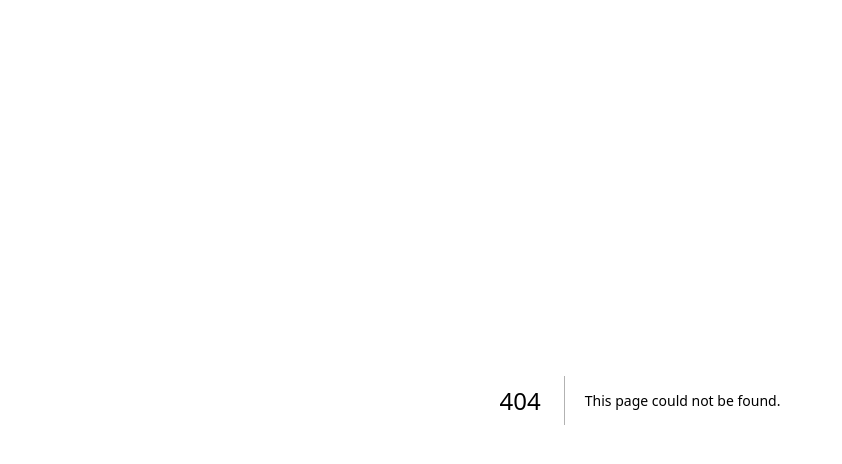
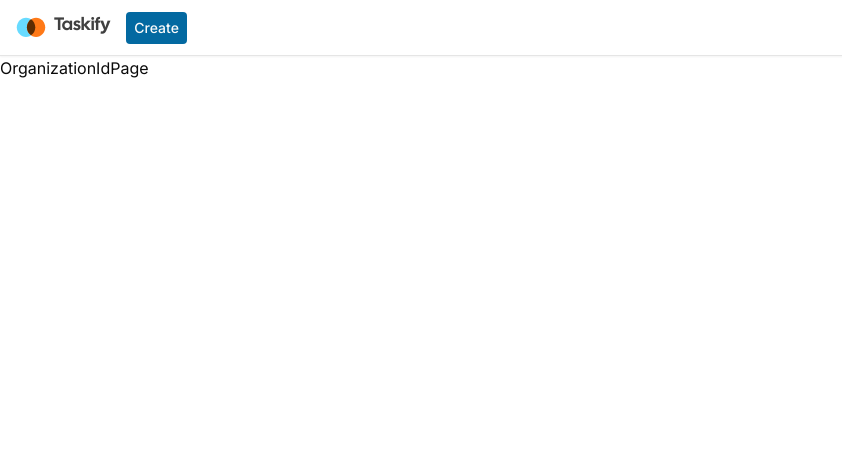
Before and after one commit to vatoer/taskify, a Next.js app: page /organization/1 in a window 1280 px wide. Before the commit this address had no page. Shown: the top 464 px of the page, without its empty margins (0-842 px from the left). Built offline with nearby package versions, Linux system fonts and the light colour scheme.

Commit message:
organization

```diff
--- /dev/null
+++ b/app/(platform)/(clerk)/select-org/[[...select-org]]/page.tsx
@@ -0,0 +1,11 @@
+import { OrganizationList } from "@clerk/nextjs";
+
+export default function CreateOrganizationPage() {
+  return (
+    <OrganizationList
+      hidePersonal
+      afterSelectOrganizationUrl="/organization/:id"
+      afterCreateOrganizationUrl="/organization/:id"
+    />
+  );
+}
--- /dev/null
+++ b/app/(platform)/(dashboard)/_components/navbar.tsx
@@ -0,0 +1,59 @@
+import { Logo } from "@/components/logo";
+import { Button } from "@/components/ui/button";
+import { OrganizationSwitcher, UserButton } from "@clerk/nextjs";
+import { Plus } from "lucide-react";
+
+const Navbar = () => {
+  return (
+    <nav className="fix z-50 top-0 px-4 w-full h-14 border-b shadow-sm bg-white flex items-center">
+      <div className="flex items-center gap-x-4">
+        <div className="hidden md:flex">
+          <Logo />
+        </div>
+        <Button
+          variant={"primary"}
+          size={"sm"}
+          className="rounded-sm hidden md:block h-auto py-1.5 px-2"
+        >
+          Create
+        </Button>
+        <Button
+          size={"sm"}
+          className="rounded-sm block md:hidden h-auto py-1.5 px-2"
+        >
+          <Plus className="w-4 h-4" />
+        </Button>
+      </div>
+      <div className="ml-auto flex items-center gap-x-2">
+        <OrganizationSwitcher
+          hidePersonal
+          afterCreateOrganizationUrl="/organization/:id"
+          afterLeaveOrganizationUrl="/select-org"
+          afterSelectPersonalUrl="/organization/:id"
+          appearance={{
+            elements: {
+              rootBox: {
+                display: "flex",
+                justifyContent: "center",
+                alignItems: "center",
+              },
+            },
+          }}
+        />
+        <UserButton
+          afterSignOutUrl="/"
+          appearance={{
+            elements: {
+              avatarBox: {
+                height: 30,
+                width: 30,
+              },
+            },
+          }}
+        />
+      </div>
+    </nav>
+  );
+};
+
+export default Navbar;
--- /dev/null
+++ b/app/(platform)/(dashboard)/layout.tsx
@@ -0,0 +1,12 @@
+import Navbar from "./_components/navbar";
+
+const DashboardLayout = ({ children }: { children: React.ReactNode }) => {
+  return (
+    <div className="h-full">
+      <Navbar />
+      {children}
+    </div>
+  );
+};
+
+export default DashboardLayout;
--- /dev/null
+++ b/app/(platform)/(dashboard)/organization/[organizationId]/page.tsx
@@ -0,0 +1,5 @@
+const OrganizationIdPage = () => {
+  return <div>OrganizationIdPage </div>;
+};
+
+export default OrganizationIdPage;
--- a/components/ui/button.tsx
+++ b/components/ui/button.tsx
@@ -1,8 +1,8 @@
-import * as React from "react"
-import { Slot } from "@radix-ui/react-slot"
-import { cva, type VariantProps } from "class-variance-authority"
+import { Slot } from "@radix-ui/react-slot";
+import { cva, type VariantProps } from "class-variance-authority";
+import * as React from "react";
 
-import { cn } from "@/lib/utils"
+import { cn } from "@/lib/utils";
 
 const buttonVariants = cva(
   "inline-flex items-center justify-center whitespace-nowrap rounded-md text-sm font-medium ring-offset-background transition-colors focus-visible:outline-none focus-visible:ring-2 focus-visible:ring-ring focus-visible:ring-offset-2 disabled:pointer-events-none disabled:opacity-50",
@@ -18,6 +18,7 @@
           "bg-secondary text-secondary-foreground hover:bg-secondary/80",
         ghost: "hover:bg-accent hover:text-accent-foreground",
         link: "text-primary underline-offset-4 hover:underline",
+        primary: "bg-sky-700 text-primary-foreground hover:bg-sky-700/90",
       },
       size: {
         default: "h-10 px-4 py-2",
@@ -31,26 +32,26 @@
       size: "default",
     },
   }
-)
+);
 
 export interface ButtonProps
   extends React.ButtonHTMLAttributes<HTMLButtonElement>,
     VariantProps<typeof buttonVariants> {
-  asChild?: boolean
+  asChild?: boolean;
 }
 
 const Button = React.forwardRef<HTMLButtonElement, ButtonProps>(
   ({ className, variant, size, asChild = false, ...props }, ref) => {
-    const Comp = asChild ? Slot : "button"
+    const Comp = asChild ? Slot : "button";
     return (
       <Comp
         className={cn(buttonVariants({ variant, size, className }))}
         ref={ref}
         {...props}
       />
-    )
+    );
   }
-)
-Button.displayName = "Button"
+);
+Button.displayName = "Button";
 
-export { Button, buttonVariants }
+export { Button, buttonVariants };
```
Also changed, not shown: middleware.ts (+24 -3 lines).
